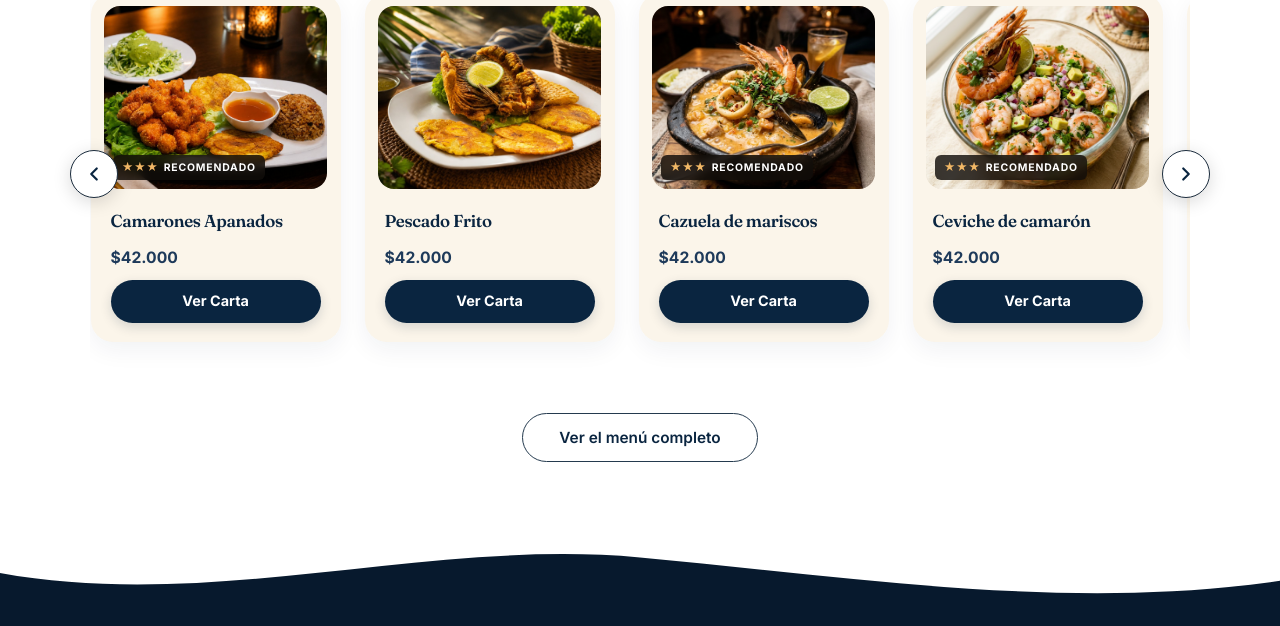
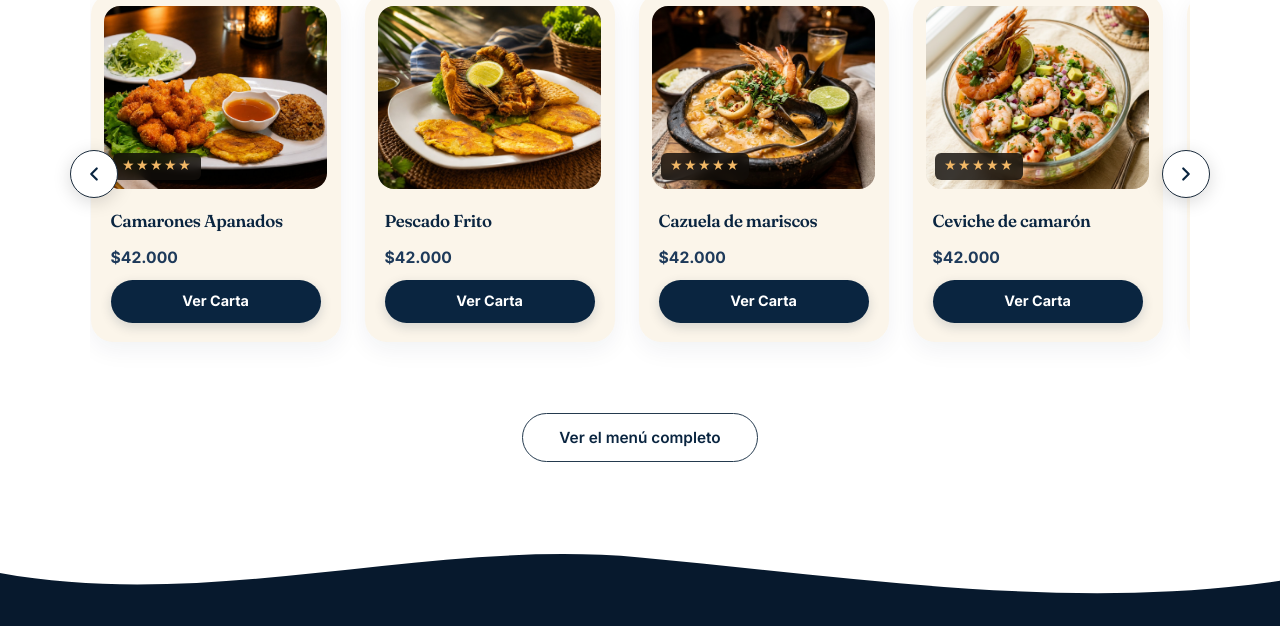
Before and after one commit to Romerinjs/sabrosura-del-mar, an Astro site: page / in a window 1280 px wide. Shown: the part 1955-2581 px from the top of the page. Built offline with nearby package versions, Linux system fonts and the light colour scheme; Astro itself is replaced by a stand-in of ours; grey boxes are pictures that could not be loaded.

Commit message:
feat: more stars-delete recommend tag

```diff
--- a/src/components/home/PlatosDestacadosCarousel.astro
+++ b/src/components/home/PlatosDestacadosCarousel.astro
@@ -86,8 +86,7 @@ const formatMoney = (n: number) => '$' + n.toLocaleString('es-CO');
 
               {plato.badge && (
                 <div class="card-badge">
-                  <span class="badge-stars">★★★</span>
-                  <span class="badge-text">RECOMENDADO</span>
+                  <span class="badge-stars">★★★★★</span>
                 </div>
               )}
             </div>
@@ -292,7 +291,7 @@ const formatMoney = (n: number) => '$' + n.toLocaleString('es-CO');
     color: #7a634e;
   }
 
-  /* Badge Recomendado idéntico a la imagen */
+  /* Badge 5 estrellas */
   .card-badge {
     position: absolute;
     bottom: 0.55rem;
@@ -303,21 +302,12 @@ const formatMoney = (n: number) => '$' + n.toLocaleString('es-CO');
     padding: 0.22rem 0.55rem;
     display: flex;
     align-items: center;
-    gap: 0.32rem;
   }
 
   .badge-stars {
     color: #f2b866;
-    font-size: 0.7rem;
-    letter-spacing: 0.05em;
-  }
-
-  .badge-text {
-    font-family: var(--font-body, "Inter", sans-serif);
-    font-size: 0.65rem;
-    font-weight: 700;
+    font-size: 0.78rem;
     letter-spacing: 0.08em;
-    color: #ffffff;
   }
 
   /* Info y Acciones */
```
